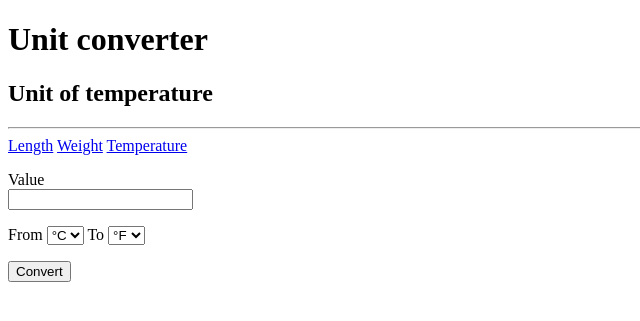
After one commit to Adfmu1/unit-converter, a Flask app: page /temperature in a window 1280 px wide. The commit adds this page. Shown: the top 321 px of the page, without its empty margins (0-640 px from the left). Run offline with Flask 3, Linux system fonts and the light colour scheme.

Commit message:
implement the temperature conversion

```diff
--- a/app/routes.py
+++ b/app/routes.py
@@ -21,6 +21,26 @@ WEIGHT_UNITS = {
     'lb': 0.45359237,
     'stone': 6.35029318,
 }
+
+TEMPERATURE_UNITS = {
+    'c': '°C',
+    'f': '°F',
+    'k': 'K',
+}
+
+def to_celsius(value, unit):
+    if unit == 'c':
+        return value
+    if unit == 'f':
+        return (value - 32) * 5 / 9
+    return value - 273.15
+
+def from_celsius(value, unit):
+    if unit == 'c':
+        return value
+    if unit == 'f':
+        return value * 9 / 5 + 32
+    return value + 273.15
 
 @app.route('/')
 @app.route('/index')
@@ -99,3 +119,42 @@ def weight():
         to_unit=to_unit,
         units=WEIGHT_UNITS,
     )
+
+@app.route('/temperature', methods=['GET', 'POST'])
+def temperature():
+    result = None
+    value = ''
+    from_unit = 'c'
+    to_unit = 'f'
+
+    if request.method == 'POST':
+        value = request.form.get('value', '').strip()
+        from_unit = request.form.get('from_unit', 'c')
+        to_unit = request.form.get('to_unit', 'f')
+
+        try:
+            if not value or len(value) > 20:
+                raise ValueError
+            amount = float(value)
+            if amount != amount or amount in (float('inf'), float('-inf')):
+                raise ValueError
+            if from_unit not in TEMPERATURE_UNITS or to_unit not in TEMPERATURE_UNITS:
+                raise ValueError
+        except ValueError:
+            result = 'Please enter a valid number.'
+        else:
+            converted = from_celsius(to_celsius(amount, from_unit), to_unit)
+            result = (
+                f'{amount:.10g} {TEMPERATURE_UNITS[from_unit]} = '
+                f'{converted:.10g} {TEMPERATURE_UNITS[to_unit]}'
+            )
+
+    return render_template(
+        'temperature.html',
+        unit_of='temperature',
+        result=result,
+        value=value,
+        from_unit=from_unit,
+        to_unit=to_unit,
+        units=TEMPERATURE_UNITS,
+    )
--- a/app/templates/base.html
+++ b/app/templates/base.html
@@ -12,7 +12,7 @@
 	<hr>
 	<a href="{{ url_for('length') }}">Length</a>
 	<a href="{{ url_for('weight') }}">Weight</a>
-	{# <a href="{{ url_for('temperature') }}">Temperature</a> #}
+	<a href="{{ url_for('temperature') }}">Temperature</a>
 	{% block content %}{% endblock %}
 </body>
 </html>
--- /dev/null
+++ b/app/templates/temperature.html
@@ -0,0 +1,42 @@
+{% extends "base.html" %}
+
+{% block content %}
+<form method="post">
+	<p>
+		<label for="value">Value</label><br>
+		<input
+			type="text"
+			id="value"
+			name="value"
+			inputmode="decimal"
+			pattern="-?[0-9]+(\.[0-9]+)?"
+			maxlength="20"
+			title="Enter a number, for example 12, 12.5, or -12.5"
+			value="{{ value }}"
+			required
+		>
+	</p>
+
+	<p>
+		<label for="from_unit">From</label>
+		<select id="from_unit" name="from_unit">
+			{% for unit, label in units.items() %}
+			<option value="{{ unit }}"{% if unit == from_unit %} selected{% endif %}>{{ label }}</option>
+			{% endfor %}
+		</select>
+
+		<label for="to_unit">To</label>
+		<select id="to_unit" name="to_unit">
+			{% for unit, label in units.items() %}
+			<option value="{{ unit }}"{% if unit == to_unit %} selected{% endif %}>{{ label }}</option>
+			{% endfor %}
+		</select>
+	</p>
+
+	<button type="submit">Convert</button>
+</form>
+
+{% if result %}
+<h2>{{ result }}</h2>
+{% endif %}
+{% endblock %}
```
